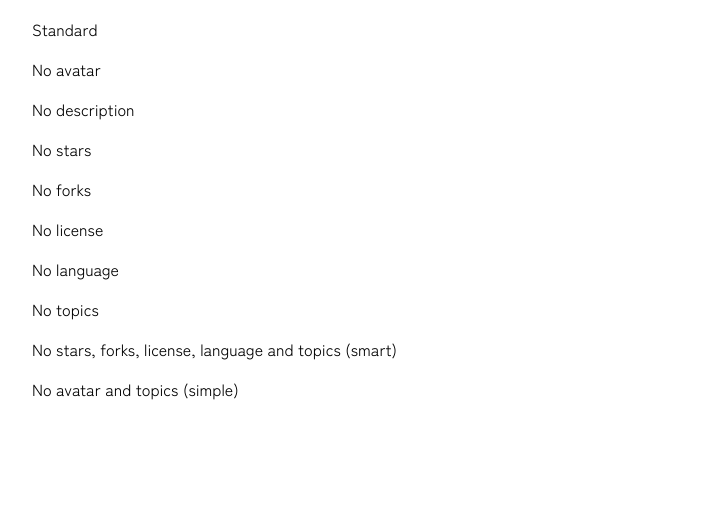
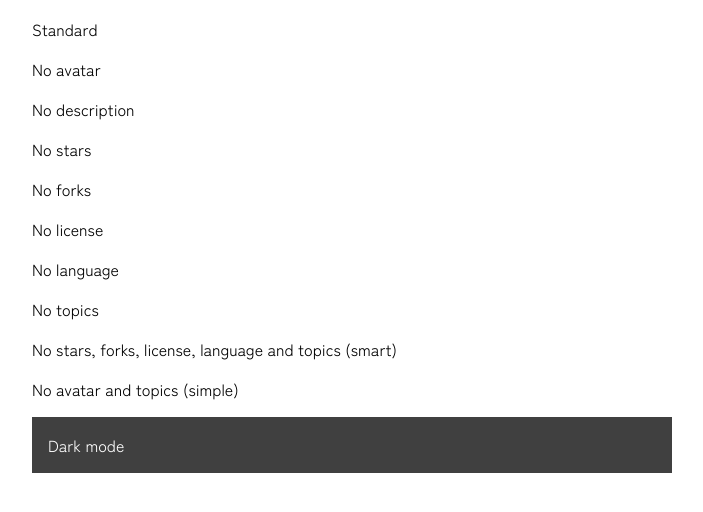
Before and after one commit to Tsukina-7mochi/github-cards, a website: page example/index.html in a window 1280 px wide. Shown: the part 130-642 px from the top of the page, without its empty margins (288-991 px from the left). Drawn offline with Linux system fonts and the light colour scheme.

Commit message:
docs: add dark mode example

```diff
--- a/example/index.html
+++ b/example/index.html
@@ -20,6 +20,17 @@
 
     gh-repo-card {
       font-size: 0.8em;
+    }
+
+    p.dark {
+      background-color: #404040;
+      color: #ffffff;
+      padding: 1em;
+      --gh-card-color-border: #808080;
+      --gh-card-color-background-hover: rgb(255, 255, 255 / 3%);
+      --gh-card-color-background-active: rgb(255, 255, 255 / 5%);
+      --gh-card-color-fg: #ffffff;
+      --gh-card-color-fg-2: #a0a0a0;
     }
   </style>
 </head>
@@ -78,6 +89,11 @@
       No avatar and topics (simple)
       <gh-repo-card name="Tsukina-7mochi/github-cards" no-avatar no-topics></gh-repo-card>
     </p>
+
+    <p class="dark">
+      Dark mode
+      <gh-repo-card name="Tsukina-7mochi/github-cards"></gh-repo-card>
+    </p>
   </main>
 </body>
 </html>
```
